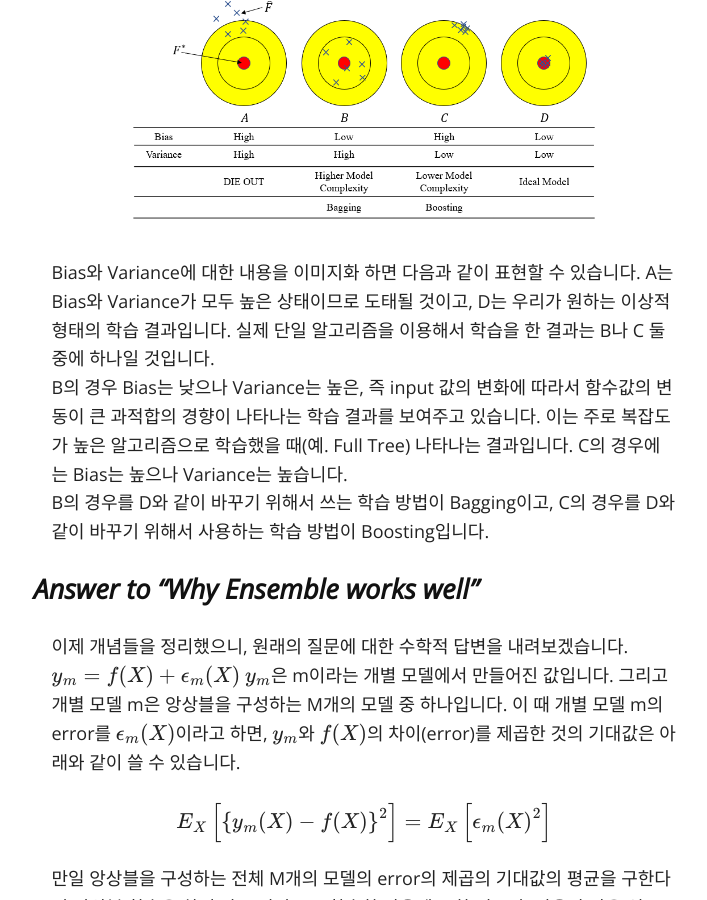
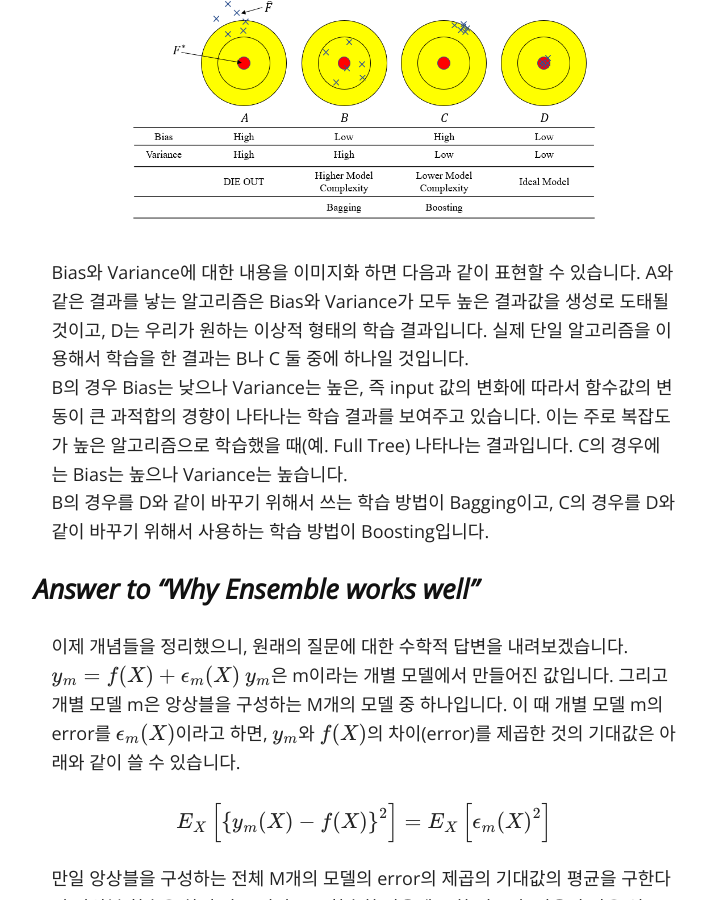
Before and after one commit to seokchaeyoon/seokchaeyoon.github.io, a Jekyll site: the page built from index.md, in a window 1280 px wide and 900 px high, scrolled down 5676 px. Shown: the whole window, without its empty margins (276-983 px from the left). Built offline with Jekyll 4.4.1, drawn with Linux system fonts in a browser that asks for light colours; nearby versions of some CDN libraries; formulas are drawn with MathJax 3.

Commit message:
Update index.md

```diff
--- a/index.md
+++ b/index.md
@@ -83,7 +83,7 @@ $$  { Bias }^{ 2 }(\hat { F } ({ X }_{ 0 }))+Var(\hat { F } ({ X }_{ 0 }))+{ \si
 
 #### ***Bagging & Boosting***
 <img src="images/biasvari.PNG" alt="biasvari">
-Bias와 Variance에 대한 내용을 이미지화 하면 다음과 같이 표현할 수 있습니다. A는 Bias와 Variance가 모두 높은 상태이므로 도태될 것이고, D는 우리가 원하는 이상적 형태의 학습 결과입니다. 실제 단일 알고리즘을 이용해서 학습을 한 결과는 B나 C 둘 중에 하나일 것입니다. <br>
+Bias와 Variance에 대한 내용을 이미지화 하면 다음과 같이 표현할 수 있습니다. A와 같은 결과를 낳는 알고리즘은 Bias와 Variance가 모두 높은 결과값을 생성로 도태될 것이고, D는 우리가 원하는 이상적 형태의 학습 결과입니다. 실제 단일 알고리즘을 이용해서 학습을 한 결과는 B나 C 둘 중에 하나일 것입니다. <br>
 B의 경우 Bias는 낮으나 Variance는 높은, 즉 input 값의 변화에 따라서 함수값의 변동이 큰 과적합의 경향이 나타나는 학습 결과를 보여주고 있습니다. 이는 주로 복잡도가 높은 알고리즘으로 학습했을 때(예. Full Tree) 나타나는 결과입니다. C의 경우에는 Bias는 높으나 Variance는 높습니다. <br>
 B의 경우를 D와 같이 바꾸기 위해서 쓰는 학습 방법이 Bagging이고, C의 경우를 D와 같이 바꾸기 위해서 사용하는 학습 방법이 Boosting입니다.
 
```
